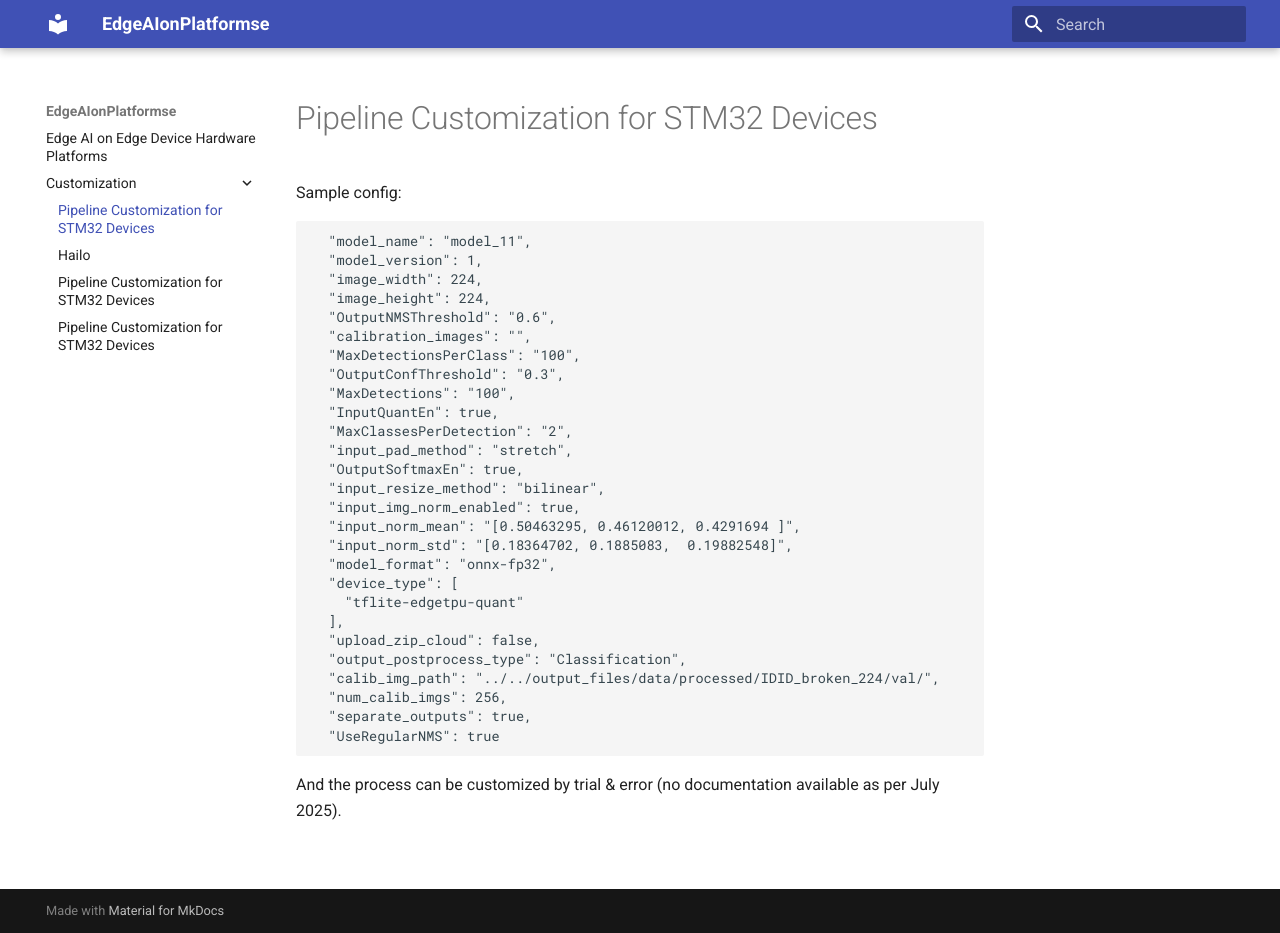
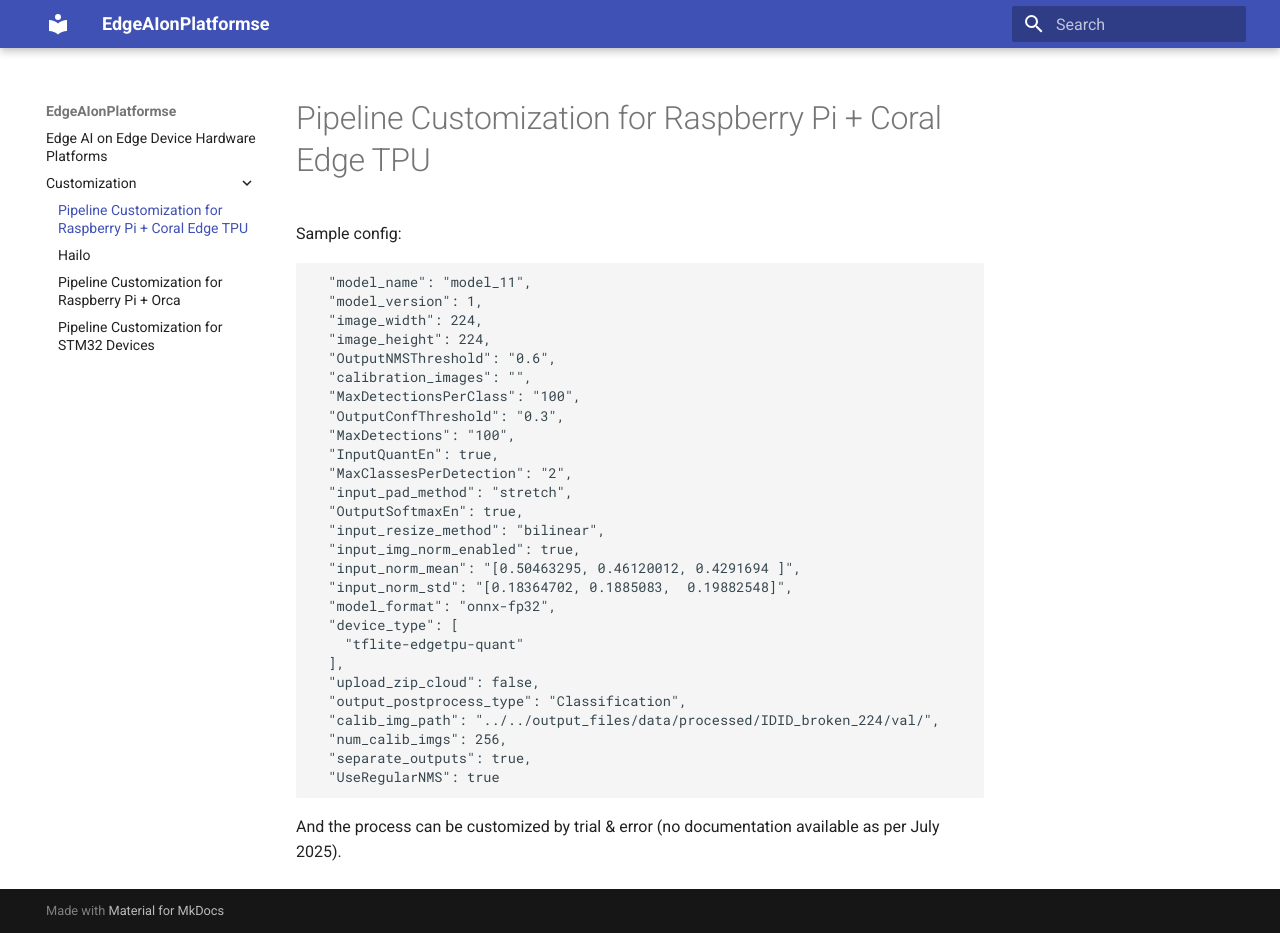
Before and after one commit to alema416/EdgeAIonPlatforms, an MkDocs documentation site: the page built from docs/Customization/coral.md, in a window 1280 px wide and 933 px high. Built offline with MkDocs 1.6.1 and Material for MkDocs 9.7.7, drawn with Linux system fonts in a browser that asks for light colours.

Commit message:
fix docs

```diff
--- a/docs/Customization/coral.md
+++ b/docs/Customization/coral.md
@@ -1,4 +1,4 @@
-# Pipeline Customization for STM32 Devices
+# Pipeline Customization for Raspberry Pi + Coral Edge TPU
 
 Sample config:
 
--- a/docs/Customization/orca.md
+++ b/docs/Customization/orca.md
@@ -1,4 +1,4 @@
-# Pipeline Customization for STM32 Devices
+# Pipeline Customization for Raspberry Pi + Orca
 
 Sample config:
 
```
